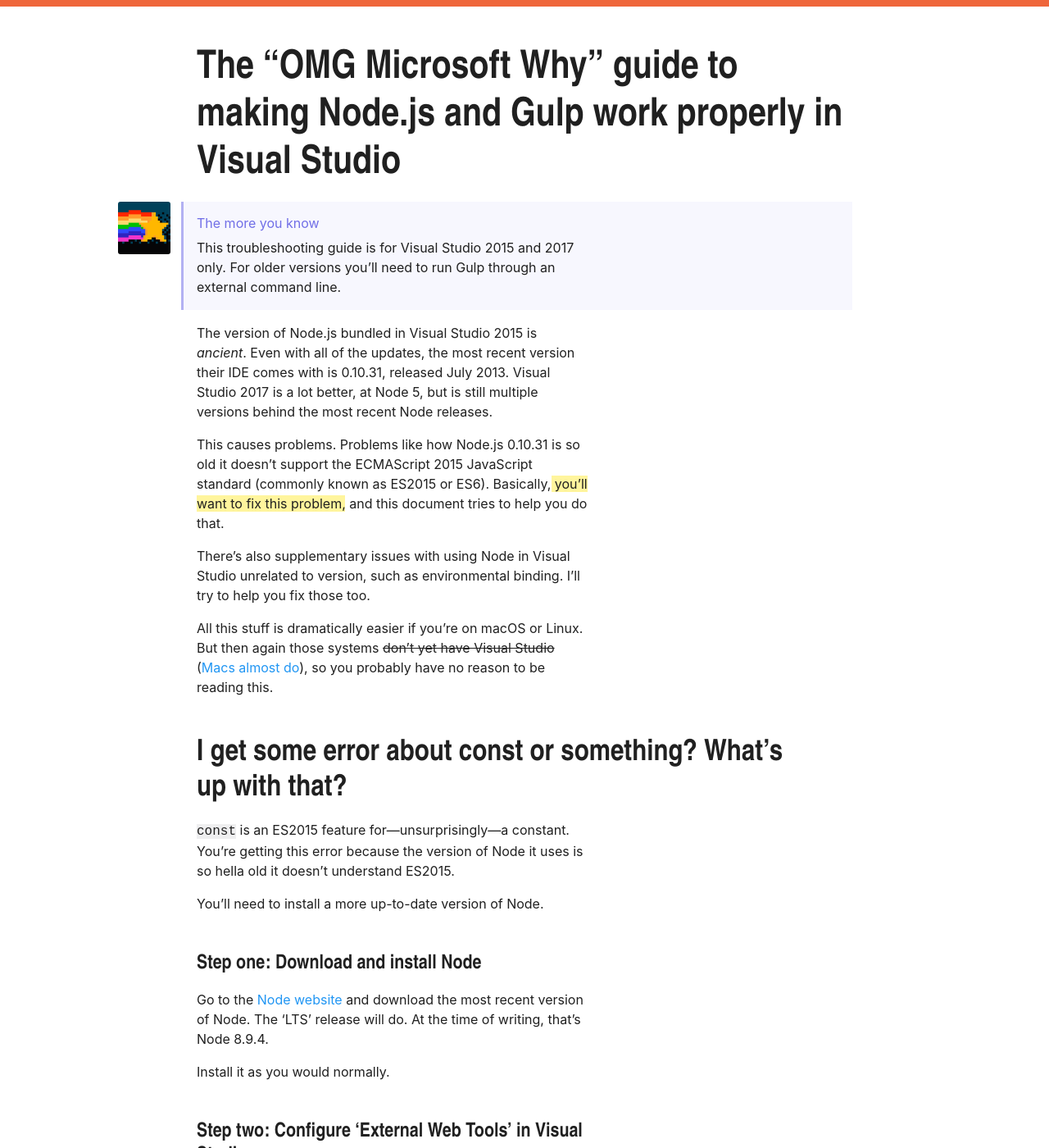
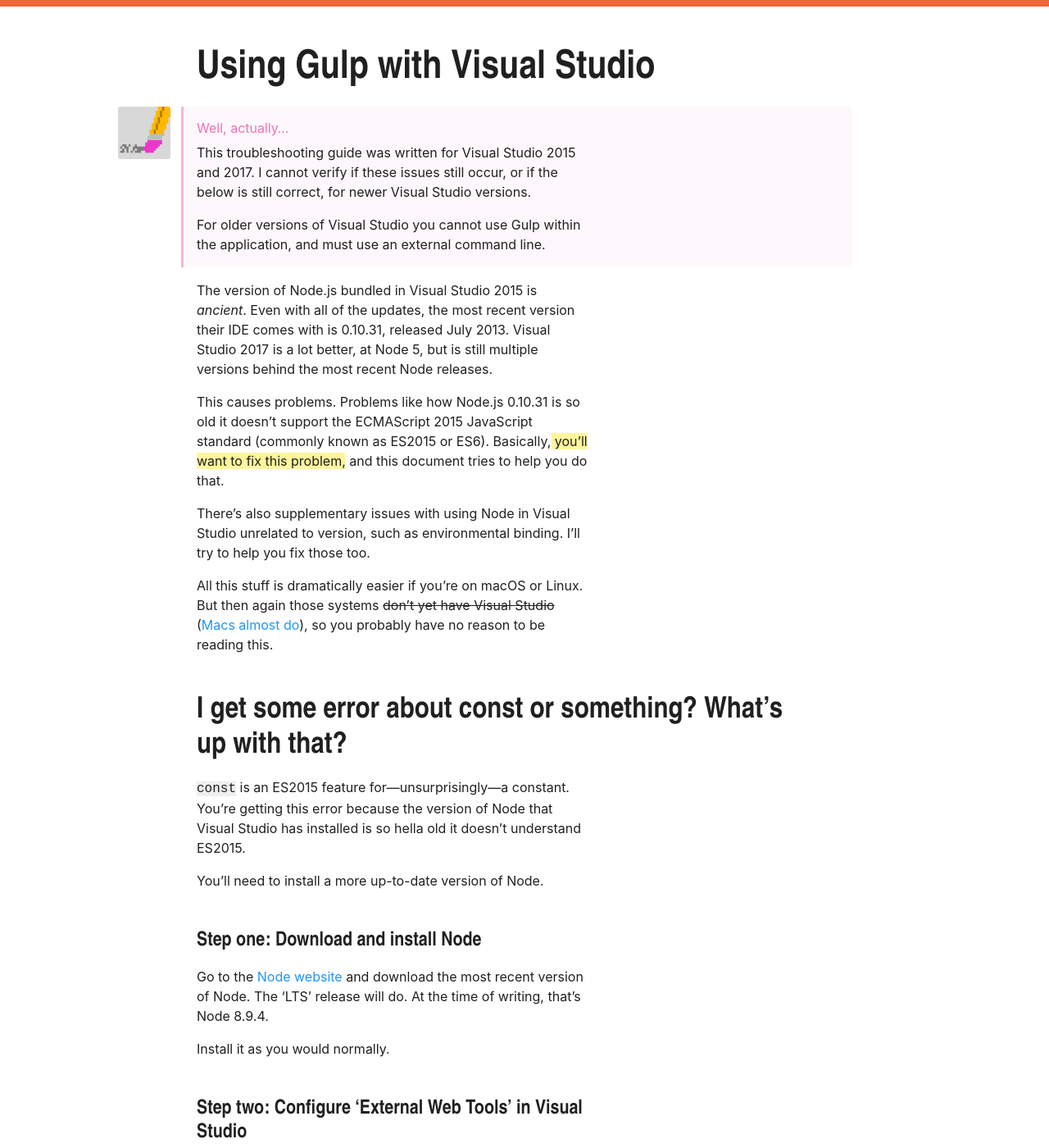
Before and after one commit to querkmachine/FSFrontEndDocs, a Jekyll site: the page built from troubleshooting/gulp-vs2015-troubleshooting.md, in a window 1280 px wide and 1400 px high. Shown: the whole window at 82% size. Built offline with Jekyll 4.4.1, drawn with Linux system fonts in a browser that asks for light colours; some web fonts are replaced; some of the changed text lies outside the part shown.

Commit message:
Submodules and troubleshooting pages

```diff
--- a/_includes/nav.html
+++ b/_includes/nav.html
@@ -30,10 +30,12 @@
 		</li>
 		<li>Troubleshooting
 			<ul>
-				<li><a href="{{ site.baseurl }}{% link troubleshooting/gulp-vs2015.md %}">Using Gulp in Visual Studio</a></li>
-				<li><a href="{{ site.baseurl }}{% link troubleshooting/webfonts-on-azure.md %}">Using webfonts on Azure hosting</a></li>
-				<li><a href="{{ site.baseurl }}{% link troubleshooting/vs-bom.md %}">Weird/unexplained spaces in layouts</a></li>
-				<li><a href="{{ site.baseurl }}{% link troubleshooting/asp-will-trip-you-up.md %}">Razor/Umbraco pain points</a></li>
+				<li><a href="{{ site.baseurl }}{% link troubleshooting/gulp-imagemin-troubleshooting.md %}"><code>gulp-imagemin</code> troubleshooting</a></li>
+				<li><a href="{{ site.baseurl }}{% link troubleshooting/azure-webfonts-troubleshooting.md %}">Using webfonts on Azure hosting</a></li>
+				<li><a href="{{ site.baseurl }}{% link troubleshooting/gulp-vs2015-troubleshooting.md %}">Using Gulp in Visual Studio</a></li>
+				<li><a href="{{ site.baseurl }}{% link troubleshooting/vs-bom-troubleshooting.md %}">Weird/unexplained spaces in layouts</a></li>
+				<li><a href="{{ site.baseurl }}{% link troubleshooting/razor-umbraco-troubleshooting.md %}">Razor/Umbraco pain points</a></li>
+				<li><a href="{{ site.baseurl }}{% link troubleshooting/visual-studio-html-parsing-troubleshooting.md %}">HTML parsing issues in Visual Studio</a></li>
 			</ul>
 		</li>
 	</ul>
--- a/troubleshooting/gulp-vs2015.md
+++ b/troubleshooting/gulp-vs2015-troubleshooting.md
@@ -1,10 +1,12 @@
 ---
 layout: default
-title: The “OMG Microsoft Why” guide to making Node.js and Gulp work properly in Visual Studio
+title: Using Gulp with Visual Studio
 ---
 
-<aside class="aside aside--tangent">
-This troubleshooting guide is for Visual Studio 2015 and 2017 only. For older versions you'll need to run Gulp through an external command line.
+<aside class="aside aside--correction">
+This troubleshooting guide was written for Visual Studio 2015 and 2017. I cannot verify if these issues still occur, or if the below is still correct, for newer Visual Studio versions.
+
+For older versions of Visual Studio you cannot use Gulp within the application, and must use an external command line.
 </aside>
 
 The version of Node.js bundled in Visual Studio 2015 is *ancient*. Even with all of the updates, the most recent version their IDE comes with is 0.10.31, released July 2013. Visual Studio 2017 is a lot better, at Node 5, but is still multiple versions behind the most recent Node releases.
@@ -17,7 +19,7 @@
 
 ## I get some error about `const` or something? What’s up with that?
 
-`const` is an ES2015 feature for—unsurprisingly—a constant. You’re getting this error because the version of Node it uses is so hella old it doesn’t understand ES2015.
+`const` is an ES2015 feature for—unsurprisingly—a constant. You’re getting this error because the version of Node that Visual Studio has installed is so hella old it doesn’t understand ES2015.
 
 You’ll need to install a more up-to-date version of Node.
 
@@ -64,9 +66,3 @@
 If that doesn’t work, your best bet may be in turning it off and on again.
 
 In the same command line, run the command `npm uninstall gulp-sass --save-dev`, then run `npm install gulp-sass --save-dev`. This will uninstall and re-install the package using the command line environment.
-
-## Hang on, I’m getting something about ‘gifcicle’, ‘jpegtran’, ‘optipng’ or ‘svgo’.
-
-These are all image compression engines which are dependencies of `gulp-imagemin`. The installation of these can fail for a few reasons.
-
-Fix it by uninstalling and reinstalling gulp-imagemin `npm uninstall gulp-imagemin --save-dev` followed by `npm install gulp-imagemin --save-dev`.
```
Also changed, not shown: tools/submodules.md (added, +85 -0 lines), troubleshooting/gulp-imagemin-troubleshooting.md (added, +39 -0 lines), troubleshooting/razor-umbraco-troubleshooting.md (renamed from troubleshooting/asp-will-trip-you-up.md, +1 -1 lines), troubleshooting/visual-studio-html-parsing-troubleshooting.md (added, +23 -0 lines), troubleshooting/visual-studio-troubleshooting.md (added, +30 -0 lines), troubleshooting/vs-bom-troubleshooting.md (renamed from troubleshooting/vs-bom.md, +4 -0 lines), index.md (line endings or trailing spaces), troubleshooting/azure-webfonts-troubleshooting.md (renamed from troubleshooting/webfonts-on-azure.md).
